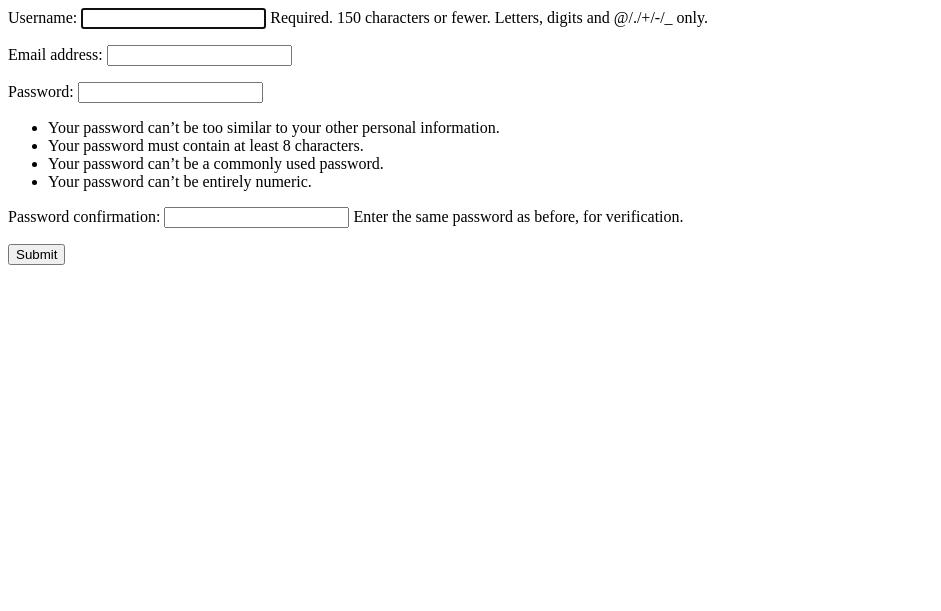
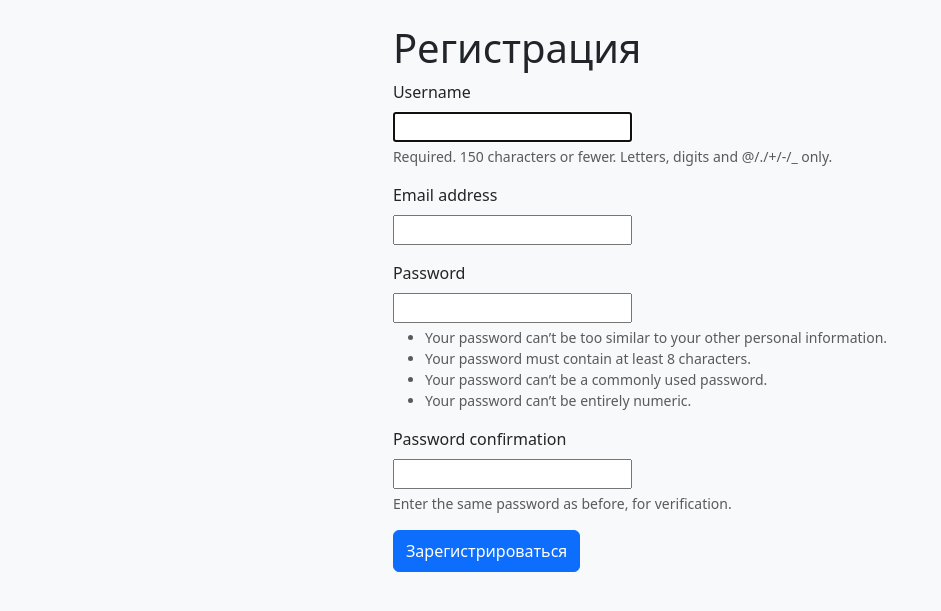
Before and after one commit to smirnovds1990/weather_app, a Django app: page /users/signup/ in a window 1280 px wide. Shown: the top 611 px of the page, without its empty margins (0-941 px from the left). Run offline with Django 5.2, Linux system fonts and the light colour scheme.

Commit message:
style: add base.html and fix the styles

```diff
--- /dev/null
+++ b/templates/base.html
@@ -0,0 +1,21 @@
+<!DOCTYPE html>
+<html lang="ru">
+  <head>
+    <meta charset="utf-8" />
+    <meta name="viewport" content="width=device-width, initial-scale=1" />
+    <title>
+      {% block title %}
+
+      {% endblock %}
+    </title>
+    <link href="https://cdn.jsdelivr.net/npm/bootstrap@5.3.3/dist/css/bootstrap.min.css" rel="stylesheet" integrity="sha384-QWTKZyjpPEjISv5WaRU9OFeRpok6YctnYmDr5pNlyT2bRjXh0JMhjY6hW+ALEwIH" crossorigin="anonymous" />
+  </head>
+  <body class="d-flex align-items-center justify-content-center py-4 bg-body-tertiary">
+    {% block content %}
+
+    {% endblock %}
+    <script src="https://cdn.jsdelivr.net/npm/bootstrap@5.3.3/dist/js/bootstrap.bundle.min.js" integrity="sha384-YvpcrYf0tY3lHB60NNkmXc5s9fDVZLESaAA55NDzOxhy9GkcIdslK1eN7N6jIeHz" crossorigin="anonymous"></script>
+    <script src="https://cdn.jsdelivr.net/npm/@popperjs/core@2.11.8/dist/umd/popper.min.js" integrity="sha384-I7E8VVD/ismYTF4hNIPjVp/Zjvgyol6VFvRkX/vR+Vc4jQkC+hVqc2pM8ODewa9r" crossorigin="anonymous"></script>
+    <script src="https://cdn.jsdelivr.net/npm/bootstrap@5.3.3/dist/js/bootstrap.min.js" integrity="sha384-0pUGZvbkm6XF6gxjEnlmuGrJXVbNuzT9qBBavbLwCsOGabYfZo0T0to5eqruptLy" crossorigin="anonymous"></script>
+  </body>
+</html>
--- a/templates/users/signup.html
+++ b/templates/users/signup.html
@@ -1,6 +1,17 @@
+{% extends 'base.html' %}
+{% block title %}
+  Регистрация
+{% endblock %}
+{% block content %}
   <form action="{% url 'signup' %}" method="post">
     {% csrf_token %}
-    {{ form.as_p }}
+    <h1>Регистрация</h1>
+    {% for field in form %}
+      <div class="mb-3">
+        <label class="form-label">{{ field.label }}</label>
+        <div>{{ field }}</div>
+        <div class="form-text">{{ field.help_text }}</div>
+      </div>
       {% if form.errors %}
         <div class="errors">
           <ul>
@@ -10,5 +21,7 @@
           </ul>
         </div>
       {% endif %}
-    <input type="submit" value="Submit">
+    {% endfor %}
+    <button class="btn btn-primary py-2" type="submit">Зарегистрироваться</button>
   </form>
+{% endblock %}
```
Lines whose indentation alone changed are shown as unchanged.
